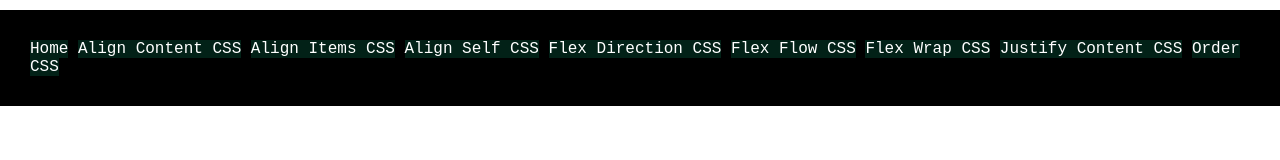
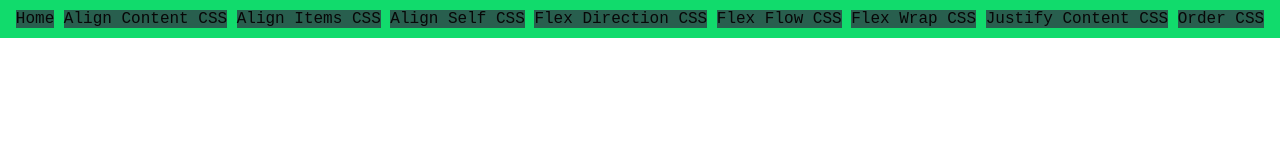
Before and after one commit to Mahmoud1Nassar/css-positions, a plain HTML site: page index.html in a window 1280 px wide. Drawn offline with Linux system fonts and the light colour scheme.

Commit message:
right solution

```diff
--- a/style.css
+++ b/style.css
@@ -11,13 +11,13 @@ ul {
 
 }
 nav {
-    background-color: black;
+    background-color: rgb(17, 219, 108);
     height: auto; /* Adjust height as needed */
     display: flex; /* Use flexbox for nav */
     justify-content: center; /* Center items horizontally */
     align-items: center; /* Center items vertically */
-    padding: 30px;
-    margin-top: 10px;
+    padding: 10px;
+
 
 }
  li {
@@ -27,7 +27,7 @@ nav {
 
       a {
         text-decoration: none;
-        color: white;
-        background-color: rgb(2, 33, 23);
+        color: rgb(7, 7, 7);
+        background-color: rgb(40, 95, 78);
 
       }
```
